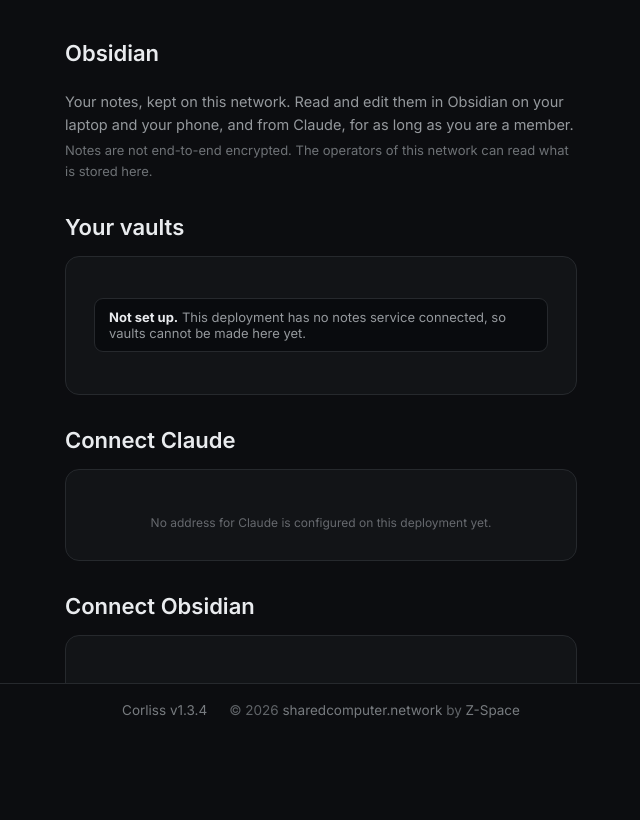
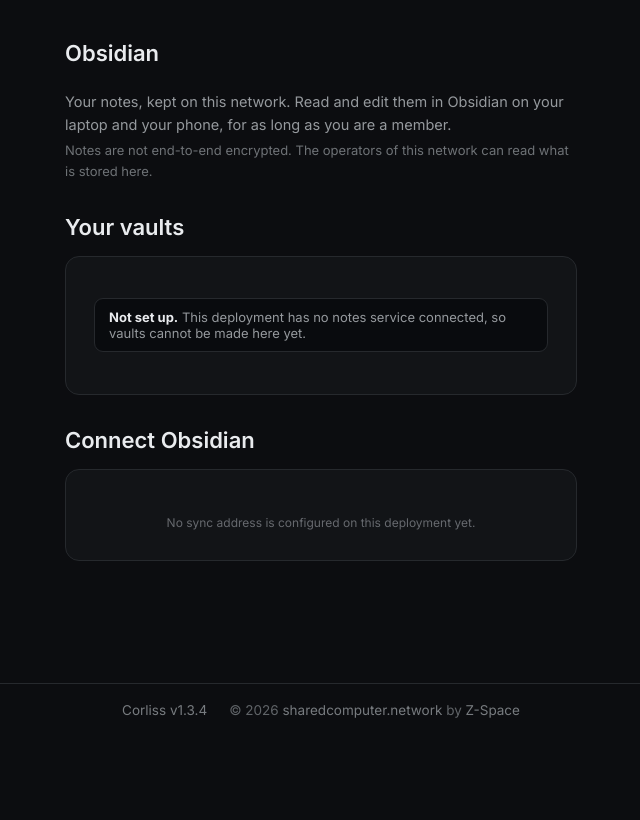
Before and after one commit to Z-Space-Society/Corliss, a Django app: page /vaults/ in a window 1280 px wide. Shown: the part 64-884 px from the top of the page, without its empty margins (319-959 px from the left). After the commit the page ends 782 px from the top, so only its background shows below. Run offline with Django 5.2, Linux system fonts and the light colour scheme; a user stored in the database is signed in; tables that the repository leaves empty hold one stand-in row (values such as "Sample post"); some libraries are stand-ins or nearby versions.

Commit message:
Obsidian page: name no AI product, show only the sync address
The site is AI agnostic. /vaults/ is about connecting Obsidian; the
Connect Claude section and the MCP address are gone from it. The
example resource label is now "Notes over MCP".

Co-Authored-By: Claude Opus 5.5 <noreply@anthropic.com>

```diff
--- a/corliss/settings.py
+++ b/corliss/settings.py
@@ -106,7 +106,7 @@ OIDC_BACKCHANNEL_LOGOUT_URI = env("OIDC_BACKCHANNEL_LOGOUT_URI", default="")
 # public MCP URL. A JSON list of objects, one per resource:
 #
 #   [{"url": "https://sync.example.com", "kind": "sync", "label": "Notes sync"},
-#    {"url": "https://mcp.example.com", "kind": "mcp", "label": "Notes for Claude"}]
+#    {"url": "https://mcp.example.com", "kind": "mcp", "label": "Notes over MCP"}]
 #
 # `url` becomes the token's `aud` exactly as written here, and the relay
 # compares it character for character, so both services must be rendered from
--- a/corliss/templates/vaults.html
+++ b/corliss/templates/vaults.html
@@ -2,7 +2,11 @@
 
 {% comment %}
 The Obsidian page: what the notes service is, the member's vaults, and how to
-connect Claude and Obsidian. See `views.vaults`.
+connect Obsidian. See `views.vaults`.
+
+About Obsidian and nothing else. The relay also serves the notes over MCP, but
+this site does not point members at any one AI product, so no assistant is
+named here and the MCP address is not shown.
 
 **The instructions always render.** The vault list depends on the sync relay
 answering, and the rest of the page does not: a member reading how this works
@@ -25,8 +29,7 @@ No script. One form with one field.
   <h1>Obsidian</h1>
 
   <p class="page-text">Your notes, kept on this network. Read and edit them in
-  Obsidian on your laptop and your phone, and from Claude, for as long as you
-  are a member.</p>
+  Obsidian on your laptop and your phone, for as long as you are a member.</p>
 
   <p class="page-text page-text--note">Notes are not end-to-end encrypted. The
   operators of this network can read what is stored here.</p>
@@ -66,8 +69,8 @@ No script. One form with one field.
           </table>
         </div>
       {% else %}
-        <p class="hint-text">You have no vaults yet. Make one to start: Claude
-        and Obsidian both connect to a vault that already exists.</p>
+        <p class="hint-text">You have no vaults yet. Make one to start:
+        Obsidian connects to a vault that already exists.</p>
       {% endif %}
 
       <form method="post" action="{% url 'vaults' %}" class="stacked-form">
@@ -80,19 +83,6 @@ No script. One form with one field.
         </div>
         <button type="submit" class="btn-primary">Create vault</button>
       </form>
-    {% endif %}
-  </div>
-
-  <h2 class="section-title">Connect Claude</h2>
-  <div class="card">
-    {% if mcp_url %}
-      <div class="endpoint">{{ mcp_url }}</div>
-      <p class="hint-text">In Claude, add a custom connector with this address,
-      then sign in with your handle when it asks. Claude can create and edit
-      notes in your vaults straight away, with or without Obsidian.</p>
-    {% else %}
-      <p class="hint-text">No address for Claude is configured on this
-      deployment yet.</p>
     {% endif %}
   </div>
 
--- a/corliss/urls.py
+++ b/corliss/urls.py
@@ -84,8 +84,8 @@ urlpatterns = [
     path("workspaces/", views.workspaces, name="workspaces"),
     path("workspaces/new", views.workspace_new, name="workspace_new"),
     path("workspaces/<int:pk>/", views.workspace_edit, name="workspace_edit"),
-    # Notes kept on the sync relay: what they are, how to connect Obsidian and
-    # Claude, and the member's vaults. Named for what the nav calls it.
+    # Notes kept on the sync relay: what they are, how to connect Obsidian,
+    # and the member's vaults. Named for what the nav calls it.
     path("vaults/", views.vaults, name="vaults"),
     path("api/", views.api, name="api"),
     path("tools/parascribe/", views.parascribe, name="parascribe"),
--- a/corliss/views.py
+++ b/corliss/views.py
@@ -27,7 +27,7 @@ section below defines them and says when to reach for which.
   from LiteLLM. Member-gated, and issuing needs a real grant on top of that:
   GATE lets a roster admin onto the page, not to a key. See `corliss.litellm`.
 - `vaults`: the Obsidian page. What the notes service is, how to connect
-  Obsidian and Claude to it, and the member's vaults, which live on the sync
+  Obsidian to it, and the member's vaults, which live on the sync
   relay and are listed and created through `corliss.sync_relay`.
 - `parascribe`: how to call the cluster's transcription models. Signed-in, and
   names only the models the reader's own tier reaches.
@@ -1398,7 +1398,7 @@ def vaults(request):
         except sync_relay.SyncRelayError:
             pass
 
-    by_kind = {resource.kind: resource.url for resource in oidc.resources()}
+    sync_url = next((r.url for r in oidc.resources() if r.kind == "sync"), "")
     return render(
         request,
         "vaults.html",
@@ -1410,8 +1410,7 @@ def vaults(request):
             "reachable": member_vaults is not None,
             "name": name,
             "name_error": name_error,
-            "sync_url": by_kind.get("sync", ""),
-            "mcp_url": by_kind.get("mcp", ""),
+            "sync_url": sync_url,
         },
     )
 
```
Also changed, not shown: corliss/tests/test_vaults.py (+8 -3 lines), README.md, 1 other file.
